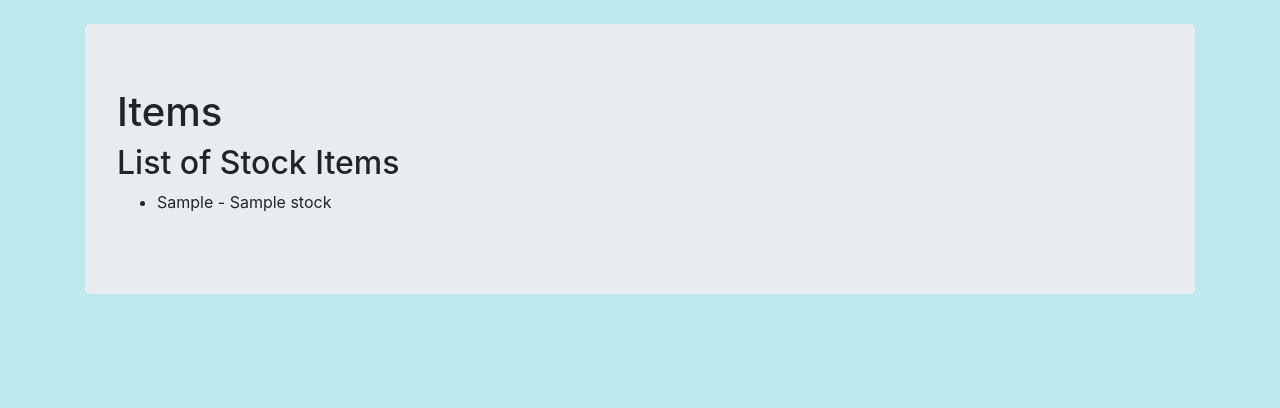
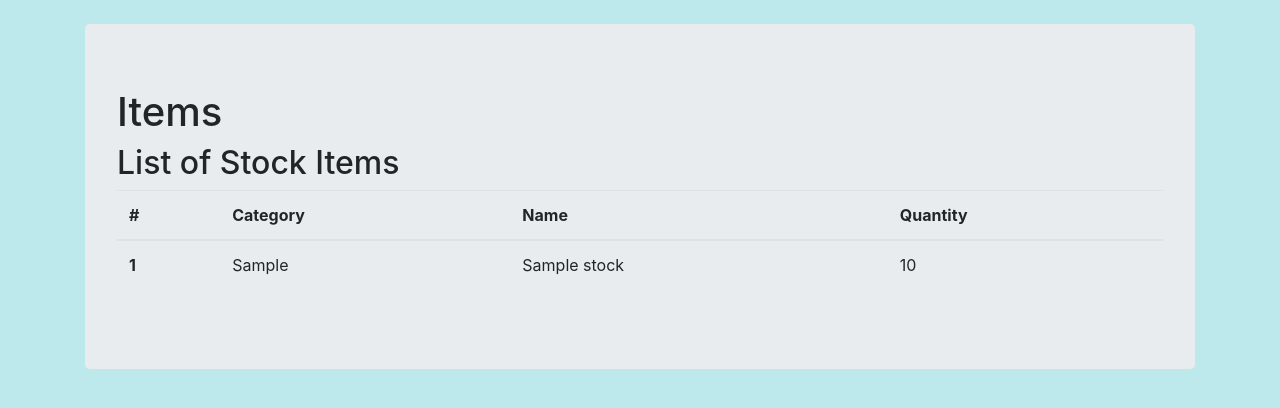
Before and after one commit to Shuvam77/stock_management, a Django app: page /list_items in a window 1280 px wide. Shown: the part 56-464 px from the top of the page. Run offline with Django 4.2, Linux system fonts and the light colour scheme; tables that the repository leaves empty hold one stand-in row (values such as "Sample post").

Commit message:
list of items table

```diff
--- a/stock/templates/list_items.html
+++ b/stock/templates/list_items.html
@@ -4,13 +4,31 @@
 
 <h1>Items</h1>
 <h2>{{title}}</h2>
-<ul>
-{% for item in stock_list %}
-    <li>{{ item.category }} - {{ item.item_name }}</li>
-{% empty %}
-    <li>No articles yet.</li>
-{% endfor %}
-</ul>
 
 
+<table class="table table-hover">
+    <thead>
+      <tr>
+        <th scope="col">#</th>
+        <th scope="col">Category</th>
+        <th scope="col">Name</th>
+        <th scope="col">Quantity</th>
+      </tr>
+    </thead>
+    <tbody>
+        {% for item in stock_list %}
+        <tr>
+            <th scope="row">{{item.id}}</th>
+            <td>{{ item.category }}</td>
+            <td>{{ item.item_name }}</td>
+            <td>{{ item.quantity }}</td>
+        </tr>
+        {% empty %}
+        <p>No articles added. <a href="{% url 'stock:add_item' %}">Add some articles!</a></p>
+
+        {% endfor %}
+
+    </tbody>
+</table>
+
 {% endblock %}
```
